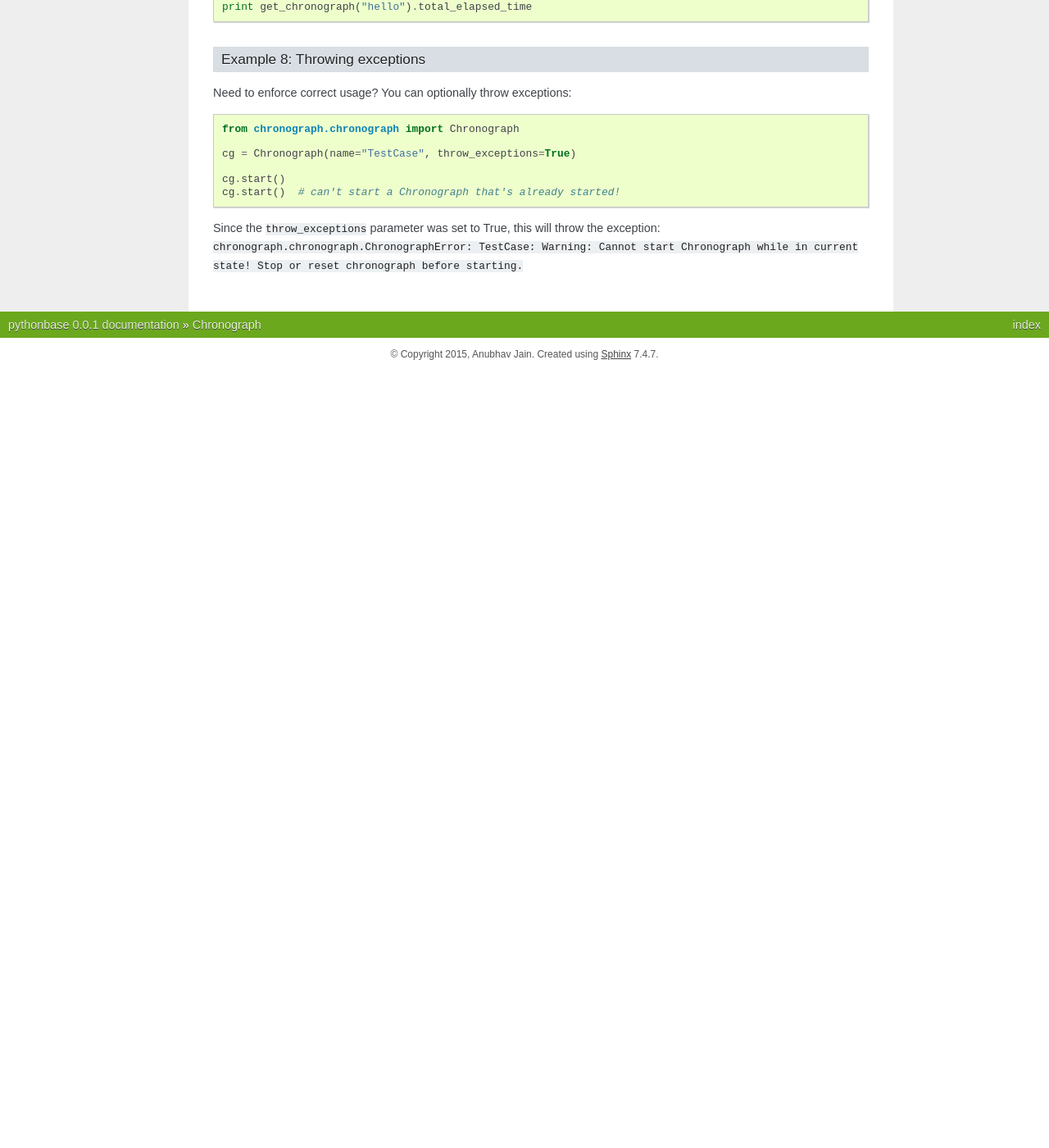
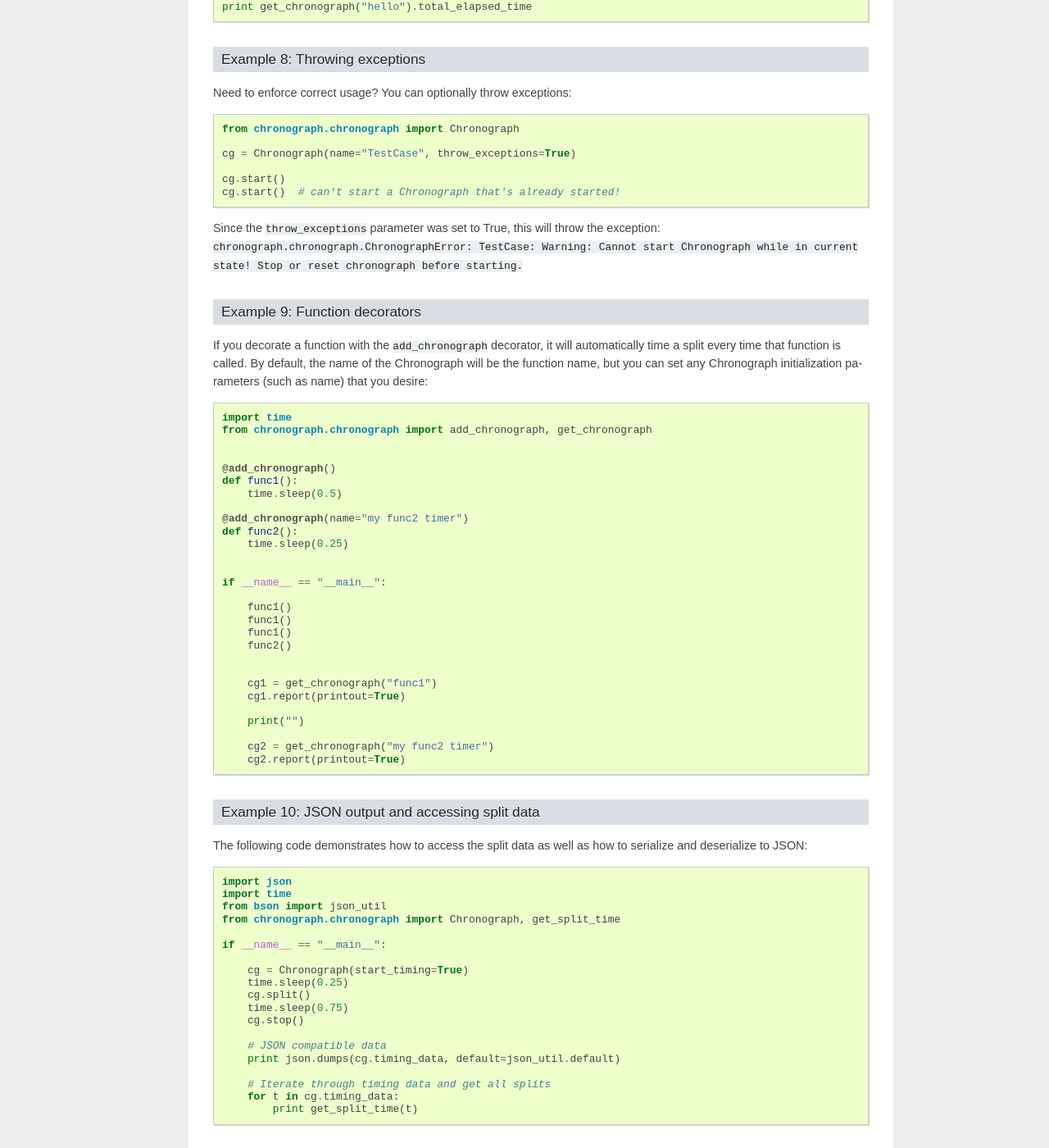
Before and after one commit to hackingmaterials/chronograph, a Sphinx documentation site: the page built from docs/index.rst, in a window 1280 px wide and 1400 px high, scrolled down 3499 px. Shown: the whole window at 82% size. Built offline with Sphinx 7.4.7, drawn with Linux system fonts in a browser that asks for light colours; formulas are drawn with MathJax 3; the version number is read from the project's files by our own code; before the commit the page ends 3951 px from its top, so only the background shows below that; some of the changed text lies outside the part shown.

Commit message:
more examples

```diff
--- a/docs/index.rst
+++ b/docs/index.rst
@@ -198,3 +198,62 @@ Need to enforce correct usage? You can optionally throw exceptions::
     cg.start()  # can't start a Chronograph that's already started!
 
 Since the ``throw_exceptions`` parameter was set to True, this will throw the exception: ``chronograph.chronograph.ChronographError: TestCase: Warning: Cannot start Chronograph while in current state! Stop or reset chronograph before starting.``
+
+Example 9: Function decorators
+------------------------------
+
+If you decorate a function with the ``add_chronograph`` decorator, it will automatically time a split every time that function is called. By default, the name of the Chronograph will be the function name, but you can set any Chronograph initialization parameters (such as name) that you desire::
+
+    import time
+    from chronograph.chronograph import add_chronograph, get_chronograph
+
+
+    @add_chronograph()
+    def func1():
+        time.sleep(0.5)
+
+    @add_chronograph(name="my func2 timer")
+    def func2():
+        time.sleep(0.25)
+
+
+    if __name__ == "__main__":
+
+        func1()
+        func1()
+        func1()
+        func2()
+
+
+        cg1 = get_chronograph("func1")
+        cg1.report(printout=True)
+
+        print("")
+
+        cg2 = get_chronograph("my func2 timer")
+        cg2.report(printout=True)
+
+Example 10: JSON output and accessing split data
+------------------------------------------------
+
+The following code demonstrates how to access the split data as well as how to serialize and deserialize to JSON::
+
+    import json
+    import time
+    from bson import json_util
+    from chronograph.chronograph import Chronograph, get_split_time
+
+    if __name__ == "__main__":
+
+        cg = Chronograph(start_timing=True)
+        time.sleep(0.25)
+        cg.split()
+        time.sleep(0.75)
+        cg.stop()
+
+        # JSON compatible data
+        print json.dumps(cg.timing_data, default=json_util.default)
+
+        # Iterate through timing data and get all splits
+        for t in cg.timing_data:
+            print get_split_time(t)
```
Also changed, not shown: other parts of docs/index.rst (+1 -1 lines), 1 other file.
